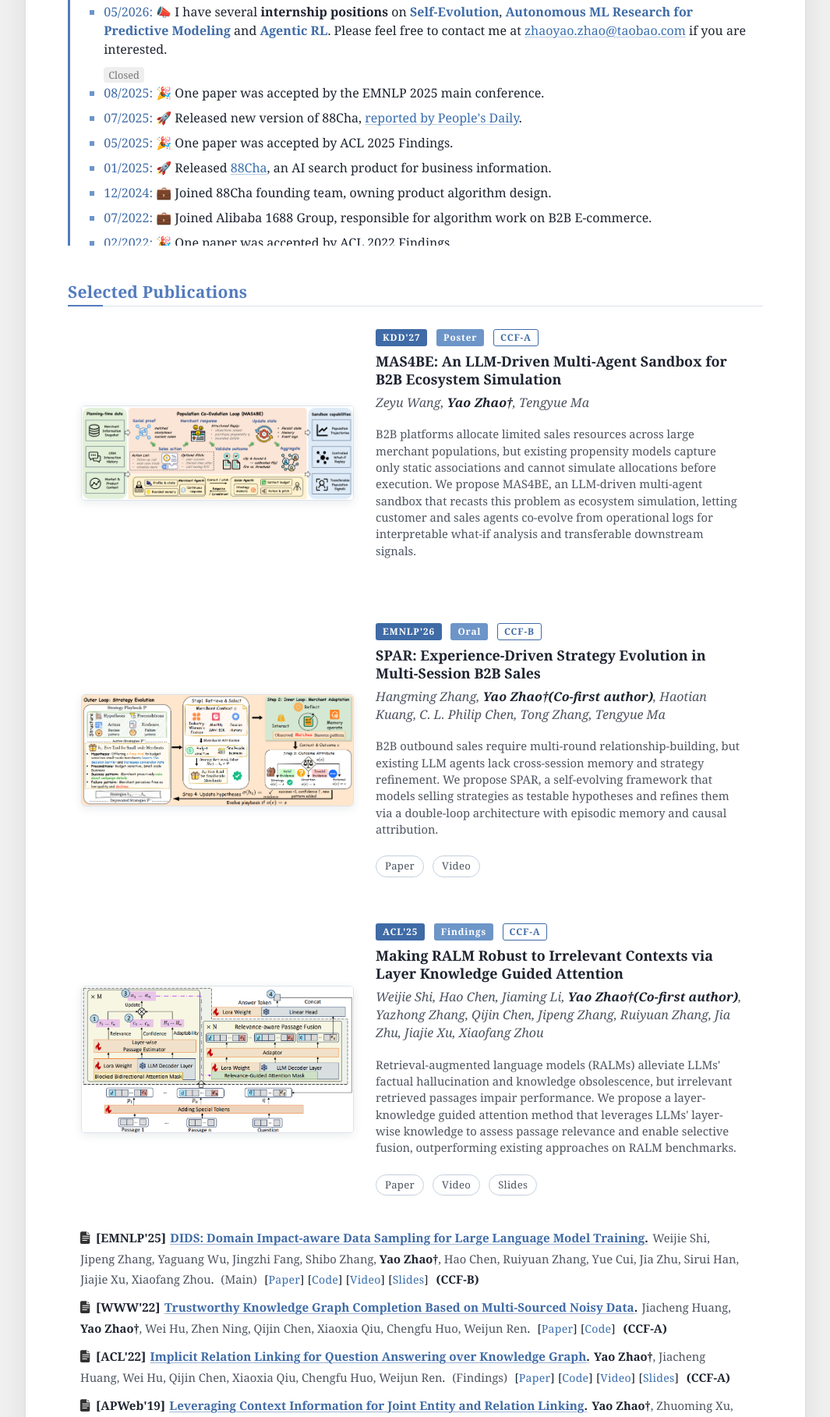
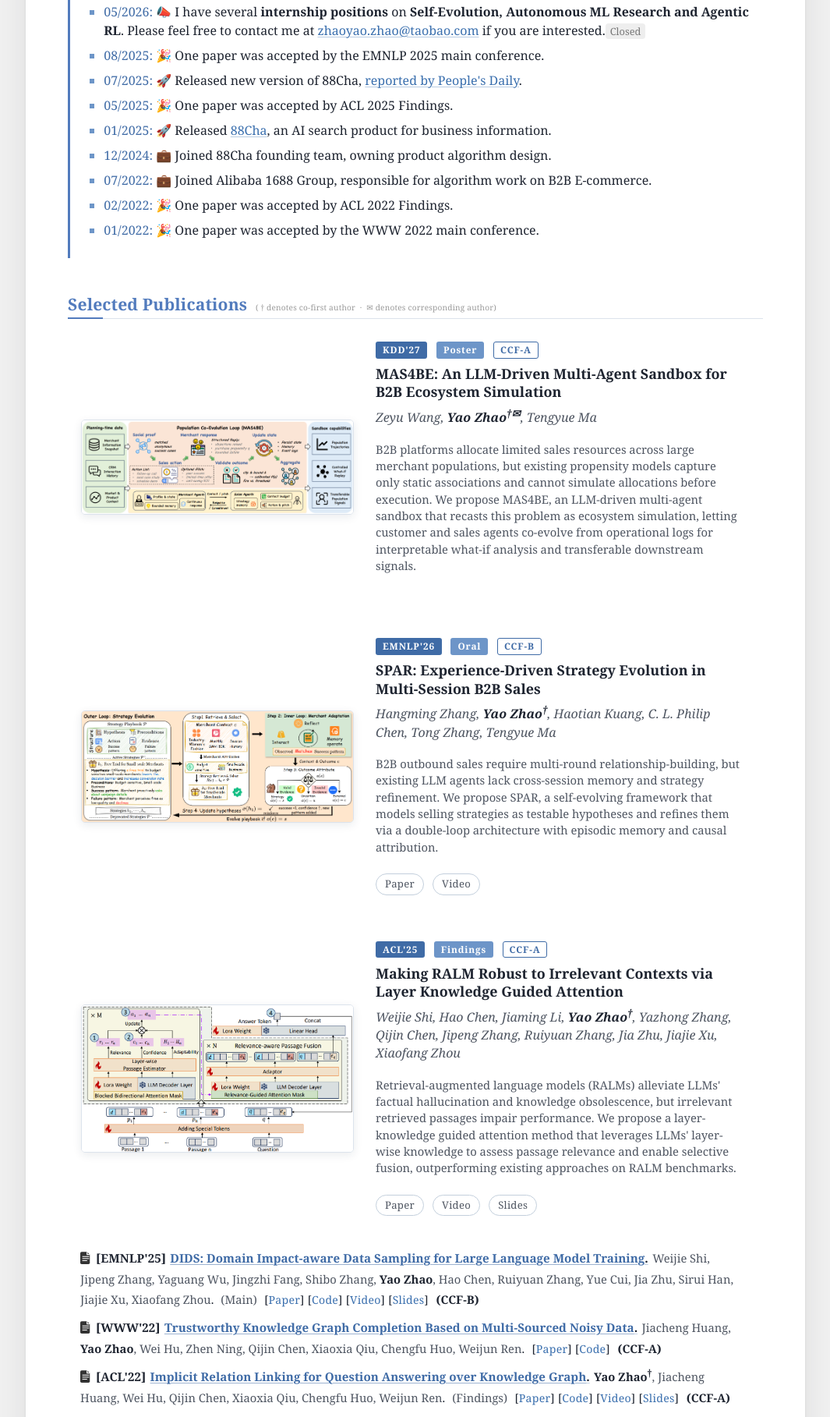
Before and after one commit to Vodkazy/vodkazy.github.io, a plain HTML site: page index.html in a window 1280 px wide. Shown: the part 983-2800 px from the top of the page at 78% size, without its empty margins (107-1172 px from the left). Drawn offline with Linux system fonts and the light colour scheme.

Commit message:
Add minimal SEO meta, publication author legend; drop News scrollbar; clarify Awards report links

```diff
--- a/index.html
+++ b/index.html
@@ -4,9 +4,12 @@
 <head>
     <meta name="generator" content="jemdoc, see http://jemdoc.jaboc.net/"/>
     <meta http-equiv="Content-Type" content="text/html;charset=utf-8"/>
+    <meta name="viewport" content="width=device-width, initial-scale=1"/>
+    <title>赵耀 | Yao Zhao</title>
+    <meta name="description" content="Yao Zhao (赵耀), an AI Researcher at Alibaba Group."/>
+    <link rel="canonical" href="https://vodkazy.github.io/"/>
     <link rel="stylesheet" href="./jemdoc.css" type="text/css"/>
     <link rel="icon" href="./favicon.svg" type="image/svg+xml"/>
-    <title>赵耀 | Yao Zhao </title>
 </head>
 <body>
 <div id="layout-content">
@@ -56,7 +59,7 @@
       <li><span class="entry-key">11/2026:</span> 🎉 One paper was accepted by KDD 2027 (Cycle 1).</li>
       <li><span class="entry-key">08/2026:</span> 🎉 One paper was accepted by EMNLP 2026 as an <b>Oral</b> presentation.</li>
       <li><span class="entry-key">06/2026:</span> 📣 We are pleased to announce that applications are now open for the <b>CCF-1688 Yuanbao Research Fund</b>. Please visit the <a href="https://www.ccf.org.cn/Collaboration/Enterprise_Fund/News/1688/2026-06-22/905374.shtml" target="_blank">website</a> for more information, and we warmly welcome your proposals!
-      <li><span class="entry-key">05/2026:</span> 📣 I have several <b>internship positions</b> on <span class="hl">Self-Evolution</span>, <span class="hl">Autonomous ML Research for Predictive Modeling</span> and <span class="hl">Agentic RL</span>. Please feel free to contact me at <a href="mailto:zhaoyao.zhao@taobao.com">zhaoyao.zhao@taobao.com</a> if you are interested.</li><span style="background-color: #eee; color: #777; padding: 1px 6px; border-radius: 4px; font-size: 0.8em;">Closed</span>
+      <li><span class="entry-key">05/2026:</span> 📣 I have several <b>internship positions</b> on <b>Self-Evolution, Autonomous ML Research and Agentic RL</b>. Please feel free to contact me at <a href="mailto:zhaoyao.zhao@taobao.com">zhaoyao.zhao@taobao.com</a> if you are interested.<span style="background-color: #eee; color: #777; padding: 1px 6px; border-radius: 4px; font-size: 0.8em;">Closed</span></li>
       <li><span class="entry-key">08/2025:</span> 🎉 One paper was accepted by the EMNLP 2025 main conference.</li>
       <li><span class="entry-key">07/2025:</span> 🚀 Released new version of 88Cha, <a href="https://www.peopleapp.com/column/30049824497-500006406720" target="_blank">reported by People's Daily</a>.</li>
       <li><span class="entry-key">05/2025:</span> 🎉 One paper was accepted by ACL 2025 Findings.</li>
@@ -67,8 +70,7 @@
       <li><span class="entry-key">01/2022:</span> 🎉 One paper was accepted by the WWW 2022 main conference.</li>
     </ul>
 
-    <h2>Selected Publications</h2>
-
+    <h2>Selected Publications <span class="pub-note">( † denotes co-first author&nbsp;&nbsp;·&nbsp;&nbsp;✉&#xFE0E; denotes corresponding author)</span></h2>
     <div class="scroll-box pub-scroll">
     <div class="publication-item featured">
       <div class="pub-img-container">
@@ -79,7 +81,7 @@
         <div class="pub-designation">Poster</div>
         <div class="pub-rank">CCF-A</div>
         <div class="pub-title">MAS4BE: An LLM-Driven Multi-Agent Sandbox for B2B Ecosystem Simulation</div>
-        <div class="pub-authors">Zeyu Wang, <strong>Yao Zhao†</strong>, Tengyue Ma</div>
+        <div class="pub-authors">Zeyu Wang, <strong>Yao Zhao<sup>†✉&#xFE0E;</sup></strong>, Tengyue Ma</div>
         <div class="pub-abstract">B2B platforms allocate limited sales resources across large merchant populations, but existing propensity models capture only static associations and cannot simulate allocations before execution. We propose MAS4BE, an LLM-driven multi-agent sandbox that recasts this problem as ecosystem simulation, letting customer and sales agents co-evolve from operational logs for interpretable what-if analysis and transferable downstream signals.</div>
         <div class="pub-links">
         </div>
@@ -95,7 +97,7 @@
         <div class="pub-designation">Oral</div>
         <div class="pub-rank">CCF-B</div>
         <div class="pub-title">SPAR: Experience-Driven Strategy Evolution in Multi-Session B2B Sales</div>
-        <div class="pub-authors">Hangming Zhang, <strong>Yao Zhao†(Co-first author)</strong>, Haotian Kuang, C. L. Philip Chen, Tong Zhang, Tengyue Ma</div>
+        <div class="pub-authors">Hangming Zhang, <strong>Yao Zhao<sup>†</sup></strong>, Haotian Kuang, C. L. Philip Chen, Tong Zhang, Tengyue Ma</div>
         <div class="pub-abstract">B2B outbound sales require multi-round relationship-building, but existing LLM agents lack cross-session memory and strategy refinement. We propose SPAR, a self-evolving framework that models selling strategies as testable hypotheses and refines them via a double-loop architecture with episodic memory and causal attribution.</div>
         <div class="pub-links">
           <a class="pub-link-btn" href="https://aclanthology.org/2026.emnlp-industry.54/">Paper</a>
@@ -113,7 +115,7 @@
         <div class="pub-designation">Findings</div>
         <div class="pub-rank">CCF-A</div>
         <div class="pub-title">Making RALM Robust to Irrelevant Contexts via Layer Knowledge Guided Attention</div>
-        <div class="pub-authors">Weijie Shi, Hao Chen, Jiaming Li, <strong>Yao Zhao†(Co-first author)</strong>, Yazhong Zhang, Qijin Chen, Jipeng Zhang, Ruiyuan Zhang, Jia Zhu, Jiajie Xu, Xiaofang Zhou</div>
+        <div class="pub-authors">Weijie Shi, Hao Chen, Jiaming Li, <strong>Yao Zhao<sup>†</sup></strong>, Yazhong Zhang, Qijin Chen, Jipeng Zhang, Ruiyuan Zhang, Jia Zhu, Jiajie Xu, Xiaofang Zhou</div>
         <div class="pub-abstract">Retrieval-augmented language models (RALMs) alleviate LLMs' factual hallucination and knowledge obsolescence, but irrelevant retrieved passages impair performance. We propose a layer-knowledge guided attention method that leverages LLMs' layer-wise knowledge to assess passage relevance and enable selective fusion, outperforming existing approaches on RALM benchmarks.</div>
         <div class="pub-links">
           <a class="pub-link-btn" href="https://aclanthology.org/2025.findings-acl.188">Paper</a>
@@ -132,7 +134,7 @@
         <div class="pub-designation">Main</div>
         <div class="pub-rank">CCF-B</div>
         <div class="pub-title">DIDS: Domain Impact-aware Data Sampling for Large Language Model Training</div>
-        <div class="pub-authors">Weijie Shi, Jipeng Zhang, Yaguang Wu, Jingzhi Fang, Shibo Zhang, <strong>Yao Zhao†</strong>, Hao Chen, Ruiyuan Zhang, Yue Cui, Jia Zhu, Sirui Han, Jiajie Xu, Xiaofang Zhou</div>
+        <div class="pub-authors">Weijie Shi, Jipeng Zhang, Yaguang Wu, Jingzhi Fang, Shibo Zhang, <strong>Yao Zhao</strong>, Hao Chen, Ruiyuan Zhang, Yue Cui, Jia Zhu, Sirui Han, Jiajie Xu, Xiaofang Zhou</div>
         <div class="pub-abstract">We propose DIDS, a domain impact-aware sampling method for multi-domain LLM training. It uses gradient clustering (with proxy models/dimensionality reduction) to ensure intra-domain consistency and a FIM-guided metric to quantify domain impact. By combining impact assessment, loss trajectories and marginal return effects, DIDS achieves 3.4% higher average performance with comparable training efficiency.</div>
         <div class="pub-links">
           <a class="pub-link-btn" href="https://arxiv.org/abs/2504.13227">Paper</a>
@@ -150,7 +152,7 @@
       <div class="pub-info-container">
         <div class="pub-venue">WWW'22</div>
         <div class="pub-title">Trustworthy Knowledge Graph Completion Based on Multi-Sourced Noisy Data</div>
-        <div class="pub-authors">Jiacheng Huang, <strong>Yao Zhao†</strong>, Wei Hu, Zhen Ning, Qijin Chen, Xiaoxia Qiu, Chengfu Huo, Weijun Ren</div>
+        <div class="pub-authors">Jiacheng Huang, <strong>Yao Zhao</strong>, Wei Hu, Zhen Ning, Qijin Chen, Xiaoxia Qiu, Chengfu Huo, Weijun Ren</div>
         <div class="pub-designation"></div>
         <div class="pub-abstract">We propose a trustworthy method for open knowledge graph (KG) completion that mitigates web data noise. It combines a holistic-scoring graph neural network, value alignment networks, and a source-quality-aware truth inference model with semi-supervised learning, outperforming state-of-the-art methods in both missing fact completion and new fact discovery.</div>
         <div class="pub-links">
@@ -170,7 +172,7 @@
         <div class="pub-designation">Findings</div>
         <div class="pub-rank">CCF-A</div>
         <div class="pub-title">Implicit Relation Linking for Question Answering over Knowledge Graph</div>
-        <div class="pub-authors"><strong>Yao Zhao†</strong>, Jiacheng Huang, Wei Hu, Qijin Chen, Xiaoxia Qiu, Chengfu Huo, Weijun Ren</div>
+        <div class="pub-authors"><strong>Yao Zhao<sup>†</sup></strong>, Jiacheng Huang, Wei Hu, Qijin Chen, Xiaoxia Qiu, Chengfu Huo, Weijun Ren</div>
         <div class="pub-abstract">Relation linking (RL), a key module in KBQA, maps natural language (NL) relations to knowledge graph (KG) relations, but struggles with implicit NL relations and KG incompleteness. We propose ImRL, which links NL relation phrases to KG relation paths via a path ranking model that aligns textual and structural embeddings, plus a gated attention mechanism incorporating external paraphrase knowledge. Experiments on multiple datasets demonstrate ImRL's superiority over state-of-the-art methods, especially for implicit RL.</div>
         <div class="pub-links">
           <a class="pub-link-btn" href="https://aclanthology.org/2022.findings-acl.312">Paper</a>
@@ -188,7 +190,7 @@
       <div class="pub-info-container">
         <div class="pub-venue">APWeb'19</div>
         <div class="pub-title">Leveraging Context Information for Joint Entity and Relation Linking</div>
-        <div class="pub-authors"><strong>Yao Zhao†</strong>, Zhuoming Xu, Wei Hu</div>
+        <div class="pub-authors"><strong>Yao Zhao<sup>†</sup></strong>, Zhuoming Xu, Wei Hu</div>
         <div class="pub-designation"></div>
         <div class="pub-abstract">We propose EEARL, an extended entity-relation linker for KBQA systems, which leverages full context (including non-mention expressions like wh-words ignored by existing methods) via character- and word-level LSTMs to extract mention context and entity/relation attribute features, then re-scores candidates by vector similarity. Experiments on LC-QuAD and QALD show EEARL outperforms comparative approaches in both entity and relation linking accuracy.</div>
         <div class="pub-links">
@@ -204,9 +206,9 @@
       <li>2022: Outstanding Undergraduate Student of Nanjing University.</li>
       <li>2021: Outstanding Student of Nanjing University.</li>
       <li>2020: First-Class Academic Scholarship of Nanjing University (Top 20%).</li>
-      <li>2019: Outstanding Undergraduate Student of Hohai University (Rank 1st / 186). <a href="https://mp.weixin.qq.com/s/3hHtcSYXWQbGCl4wpMnqYw">Link</a></li>
+      <li>2019: Outstanding Undergraduate Student of Hohai University (Rank 1st / 186, reported by <a href="https://mp.weixin.qq.com/s/3hHtcSYXWQbGCl4wpMnqYw">Hohai University news</a>).</li>
       <li>2018: Outstanding Student & Student Leader of Hohai University (4 consecutive years, 2015–2018).</li>
-      <li>2018: Outstanding Student of Jiangsu Province. <a href="https://mp.weixin.qq.com/s/wpmcU_m1zoCWquFl7Qj3nw">Link</a></li>
+      <li>2018: Outstanding Student of Jiangsu Province (Reported by <a href="https://mp.weixin.qq.com/s/wpmcU_m1zoCWquFl7Qj3nw">Hohai University news</a>).</li>
       <li>2018: The Baogang Scholarship (Only 4 recipients university-wide).</li>
       <li>2017: The Yankai Scholarship. </li>
       <li>2016: National Scholarship for Undergraduate Students.</li>
--- a/jemdoc.css
+++ b/jemdoc.css
@@ -593,6 +593,14 @@ td.logo-cell a:hover img {
 
 /* 列表默认间距交由 .content-list 控制 */
 
+.pub-note {
+  font-size: 0.48em;
+  font-weight: normal;
+  color: #999;
+  margin-left: 0.5em;
+  letter-spacing: 0.02em;
+}
+
 /* ===== 论文条目 ===== */
 .publication-item {
   display: flex;
@@ -839,7 +847,8 @@ ul.content-list.spaced li {
    同时保持项目符号与其他列表（1.2em + 1.5em）相同的缩进
    不写 border-radius：只剩一条直线时圆角会把竖条两端削细 */
 ul.content-list.news-panel {
-  max-height: var(--news-max-h);
+  max-height: none;
+  overflow-y: visible;
   margin-left: 0;
   padding: 16px 18px 16px 2.7em;
   border-left: 3px solid var(--accent);
```
